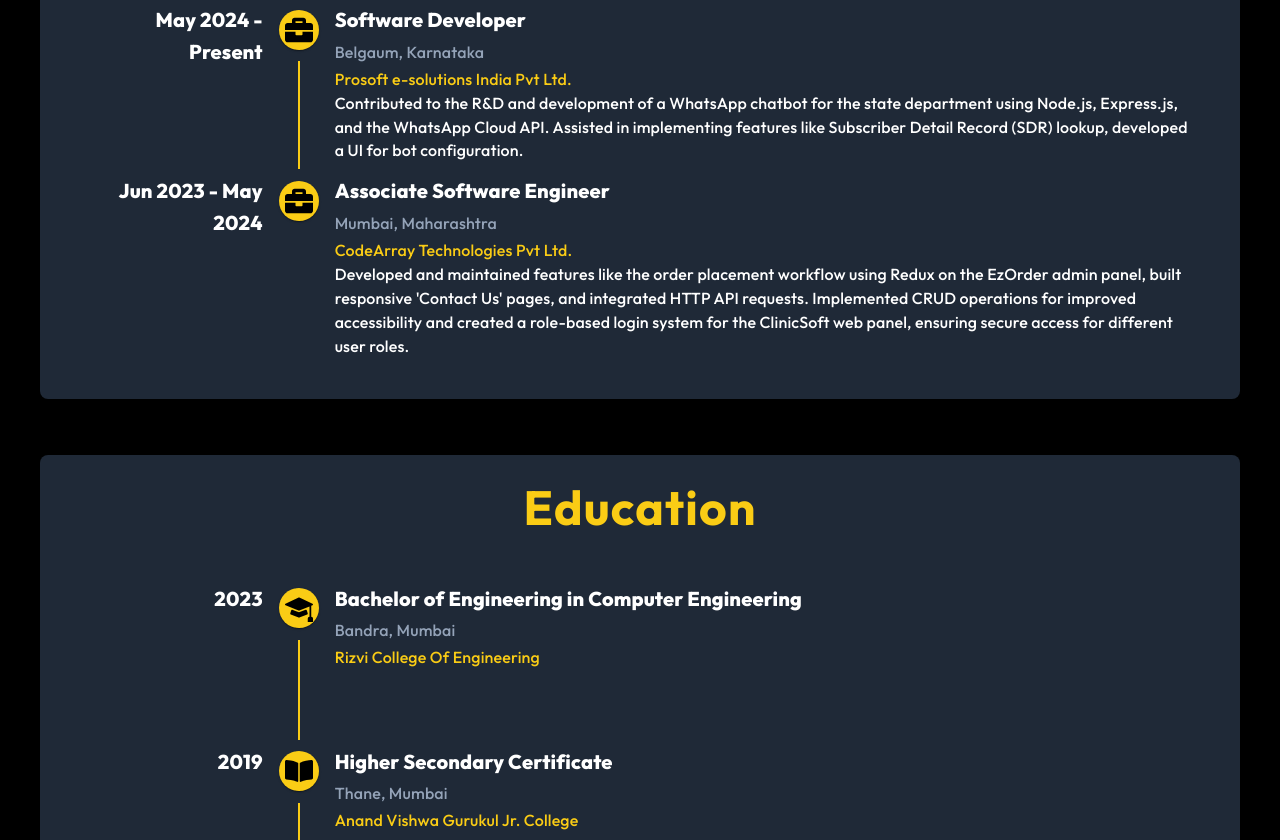
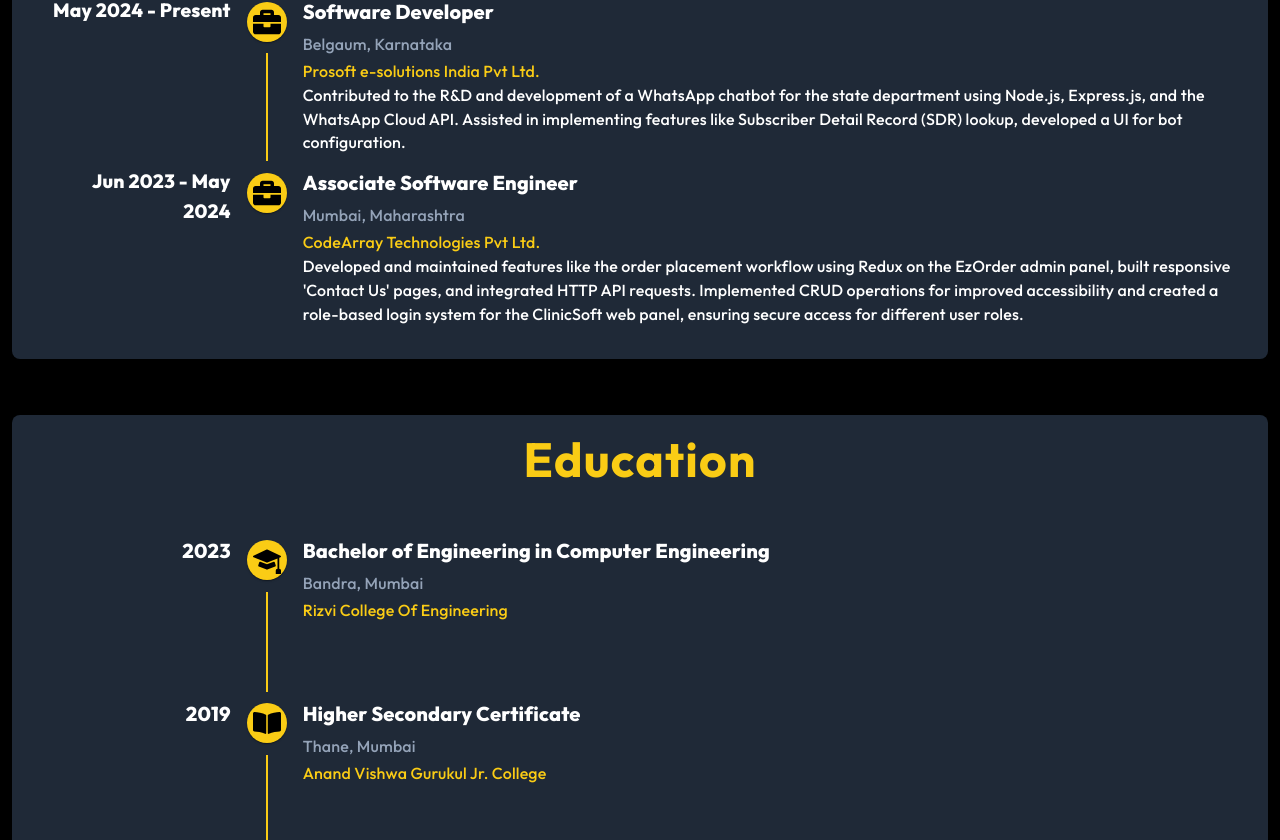
Before and after one commit to Ayaanshaikh20/Portfolio, a React (Create React App) app in the folder frontend/: page / in a window 1280 px wide. Shown: the part 980-1820 px from the top of the page. Built offline with nearby package versions, Linux system fonts and the light colour scheme; a web font is replaced by a local one.

Commit message:
changed style

```diff
--- a/frontend/src/components/Education.jsx
+++ b/frontend/src/components/Education.jsx
@@ -3,7 +3,7 @@
 
 const Education = () => {
   return (
-    <section className="mt-14 w-full py-7 px-5 bg-gray-800 rounded-lg">
+    <section className="mt-14 w-full py-5 bg-gray-800 rounded-lg">
       <h2 className="text-center tracking-wide text-3xl md:text-5xl font-outfit font-bold text-yellow-400 mb-10">
         Education
       </h2>
--- a/frontend/src/components/Experience.jsx
+++ b/frontend/src/components/Experience.jsx
@@ -3,7 +3,7 @@
 
 const Experience = () => {
   return (
-    <section className="mt-14 w-full py-7 px-5 bg-gray-800 rounded-lg">
+    <section className="mt-14 w-full py-5 bg-gray-800 rounded-lg">
       <h2 className="text-center tracking-wide text-3xl md:text-5xl font-outfit font-bold text-yellow-400 mb-10">
         Experience
       </h2>
--- a/frontend/src/components/TimelineExperience.jsx
+++ b/frontend/src/components/TimelineExperience.jsx
@@ -55,11 +55,10 @@
         >
           <TimelineOppositeContent color="text.secondary">
             <Typography
-              variant="h6"
               sx={{
                 fontWeight: "bold",
                 color: "#FFFFFF",
-                fontSize: { xs: "1rem", sm: "1.25rem" },
+                fontSize: { xs: "0.7rem", sm: "1.2rem" },
               }}
             >
               <span className="font-outfit">{exp.year}</span>
--- a/frontend/src/pages/Layout.jsx
+++ b/frontend/src/pages/Layout.jsx
@@ -8,7 +8,7 @@
     <div className=" bg-[#000]">
       {/*Navbar section*/}
       <Navbar />
-      <div className=" w-full px-10 pt-32 min-h-screen flex justify-center h-full">
+      <div className=" w-full px-3 pt-32 min-h-screen flex justify-center h-full">
         <Outlet />
       </div>
       {/* Footer section */}
```
